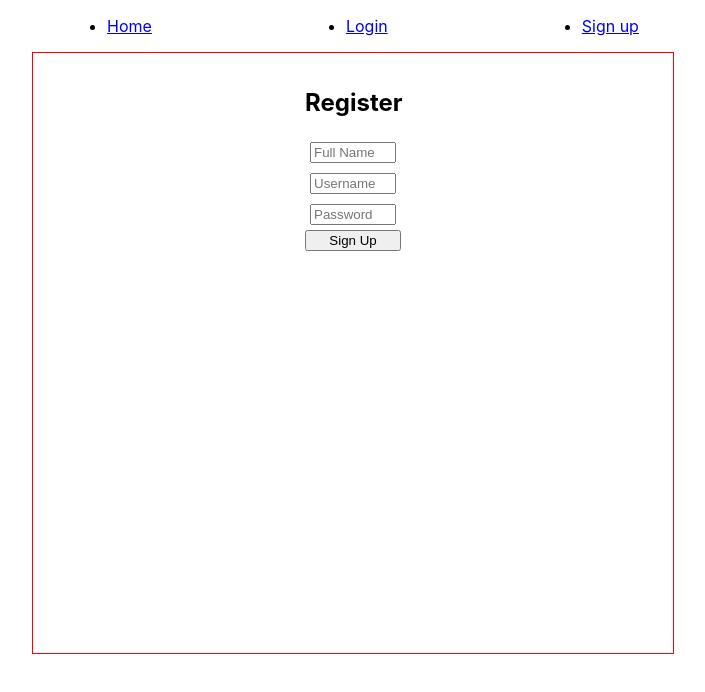
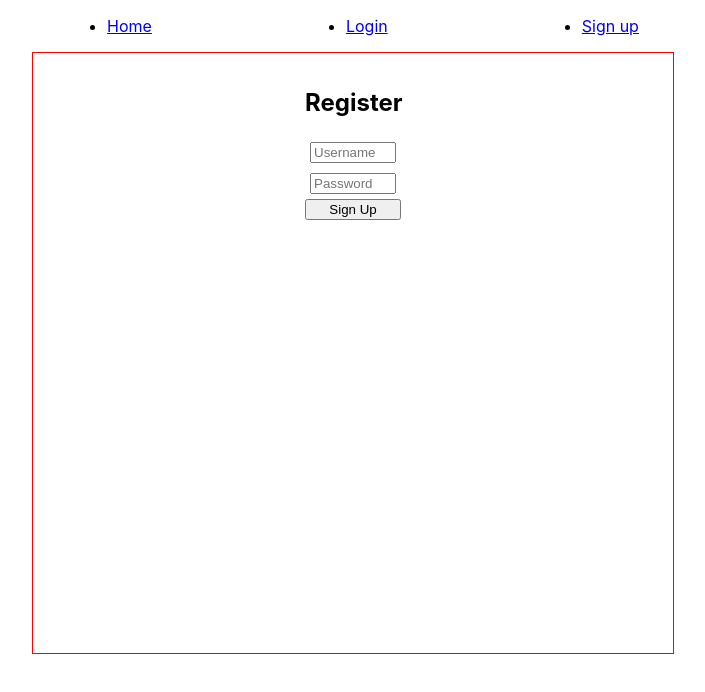
Before and after one commit to Sleep-Tracker-7/Front-End-II, a React (Create React App) app in the folder sleep-tracker/: page /sign-up in a window 1280 px wide. Shown: the top 692 px of the page, without its empty margins (287-992 px from the left). Built offline with nearby package versions, Linux system fonts and the light colour scheme.

Commit message:
fixed sign up form

```diff
--- a/sleep-tracker/src/components/SignUp.js
+++ b/sleep-tracker/src/components/SignUp.js
@@ -8,7 +8,6 @@ class SignUp extends Component {
 		super(props);
 
 		this.state = {
-			fullname: '',
 			username: '',
 			password: ''
 		};
@@ -25,15 +24,9 @@ class SignUp extends Component {
 	displayLogin(e) {
 		e.preventDefault();
 		axiosWithAuth()
-			.post('/auth/register')
+			.post('/auth/register',this.state)
 			.then(res => console.log('Signup res: ', res))
 			.catch(error => console.log('Error is: ', error))
-
-		// this.setState({
-		// 	fullname: '',
-		// 	username: '',
-		// 	password: ''
-		// });
 	}
 
 	render() {
@@ -41,13 +34,6 @@ class SignUp extends Component {
 			<div className="signup-page">
 				<form className='signup-form' onSubmit={this.displayLogin}>
 					<h2>Register</h2>
-					<input
-						type="text"
-						placeholder="Full Name"
-						name="fullname"
-						value={this.state.fullname}
-						onChange={this.update}
-					/>
 					<input
 						type="text"
 						placeholder="Username"
```
